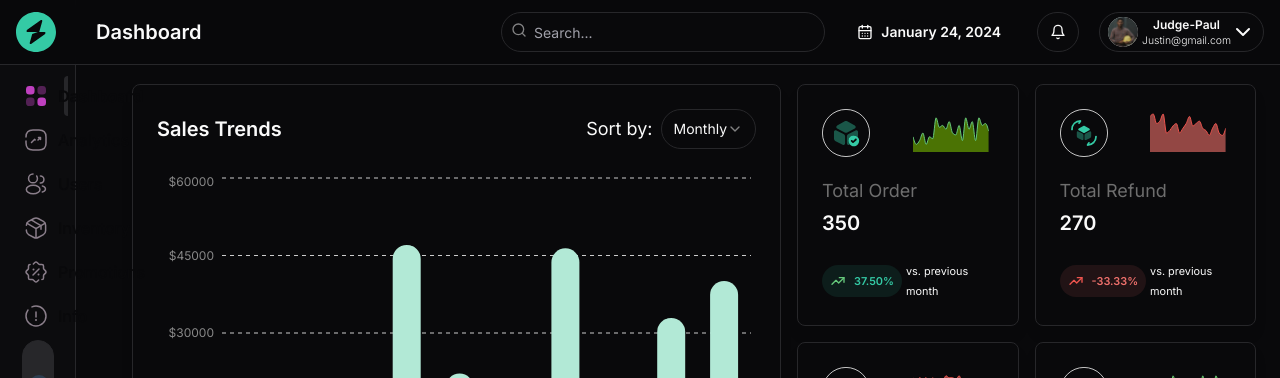
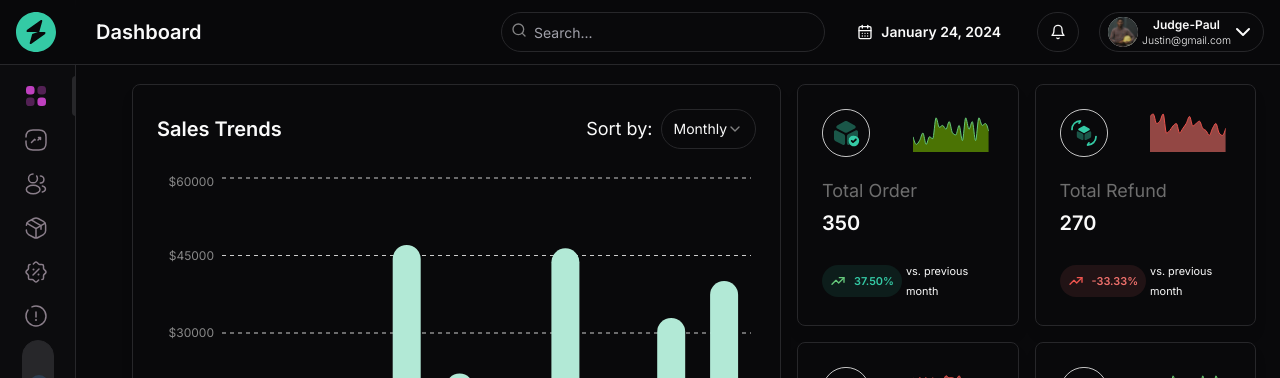
Before and after one commit to Judge-Paul/geegpay-dashboard, a Next.js app: page / in a window 1280 px wide. Shown: the top 378 px of the page. Built offline with nearby package versions, Linux system fonts and the light colour scheme.

Commit message:
feat: use Button in place of Link

```diff
--- a/src/components/layout/side-nav.tsx
+++ b/src/components/layout/side-nav.tsx
@@ -1,9 +1,8 @@
 "use client";
-import Link from "next/link";
 import { type NavItem } from "@/components/layout/nav-items";
 import { cn } from "@/lib/utils";
 import { useSidebar } from "@/hooks/useSidebar";
-import { buttonVariants } from "@/components/ui/button";
+import { Button } from "@/components/ui/button";
 import { useEffect, useState } from "react";
 import { Toggle } from "@/components/Toggle";
 import { useTheme } from "next-themes";
@@ -31,10 +30,9 @@ export function SideNav({ items, setOpen, className }: SideNavProps) {
   return (
     <nav className="space-y-1">
       {items.map((item, index) => {
-        const { title, href } = item;
+        const { title } = item;
         const isActive = active === title;
         let color: string;
-        console.log(active, title);
         if (theme === "light") {
           color = isActive ? "#0D062D" : "#B2ABAB";
         } else {
@@ -42,44 +40,30 @@ export function SideNav({ items, setOpen, className }: SideNavProps) {
         }
         return (
           <span key={index} className="flex">
-            <Link
-              href={href}
+            <Button
+              variant="ghost"
               onClick={() => {
                 setActive(title);
                 if (setOpen) setOpen(false);
               }}
-              className={cn(
-                buttonVariants({ variant: "link" }),
-                "group relative flex justify-start",
-                isActive && "font-bold",
-                `hover:font-bold`,
-              )}
+              className={cn(isActive && "font-bold", `hover:font-bold`)}
             >
               <item.icon
                 className={cn("size-6", "duration-200")}
                 color={color}
               />
-              <span
-                className={cn(
-                  "absolute left-[50px] flex w-36 justify-between text-base duration-200",
-                  !isOpen && className,
-                )}
-              >
-                {title}
-                {isActive && isOpen && (
-                  <span
-                    className={cn(
-                      `rounded-l border-r-4 border-[${color}]`,
-                      "hidden sm:flex",
-                    )}
-                  ></span>
-                )}
-              </span>
-            </Link>
+              {isOpen && (
+                <span
+                  className={cn("ml-3 flex w-24 justify-between text-base")}
+                >
+                  {title}
+                </span>
+              )}
+            </Button>
             {isActive && !isOpen && (
               <span
                 className={cn(
-                  `rounded-l border-r-4 border-[${color}]`,
+                  `ml-2 rounded-l border-r-4 border-[${color}]`,
                   "hidden sm:flex",
                 )}
               ></span>
```
